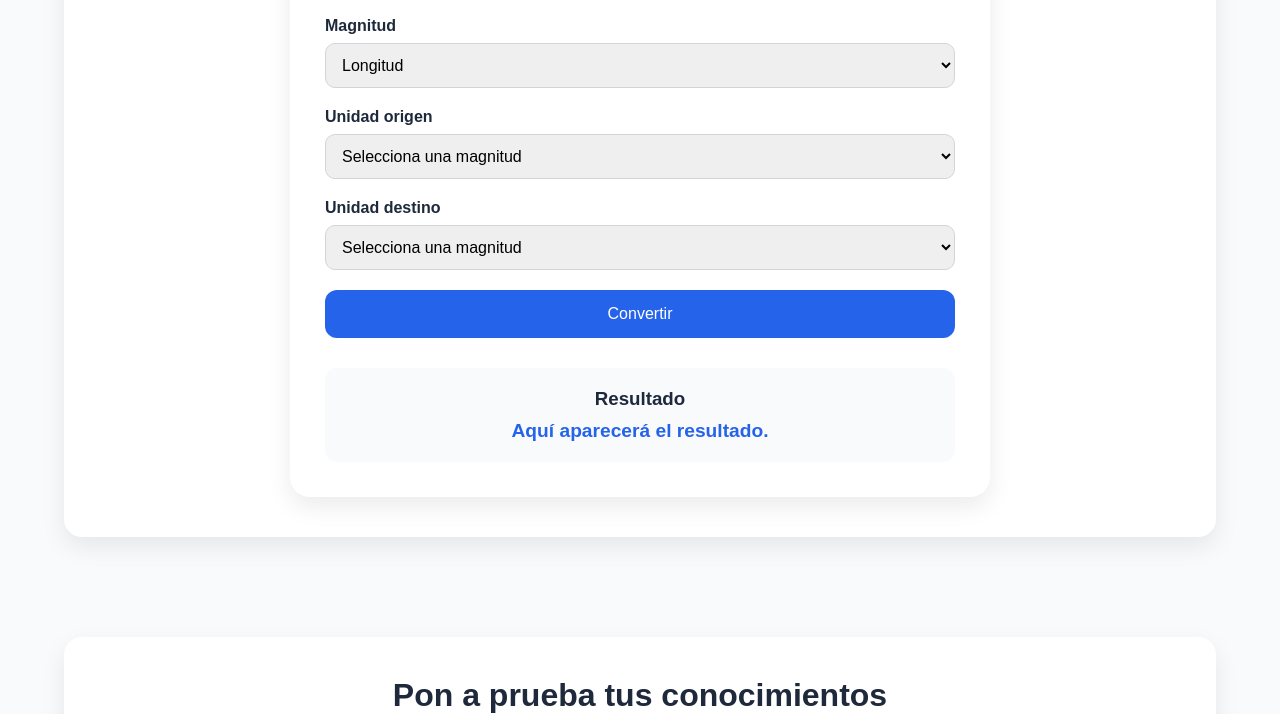
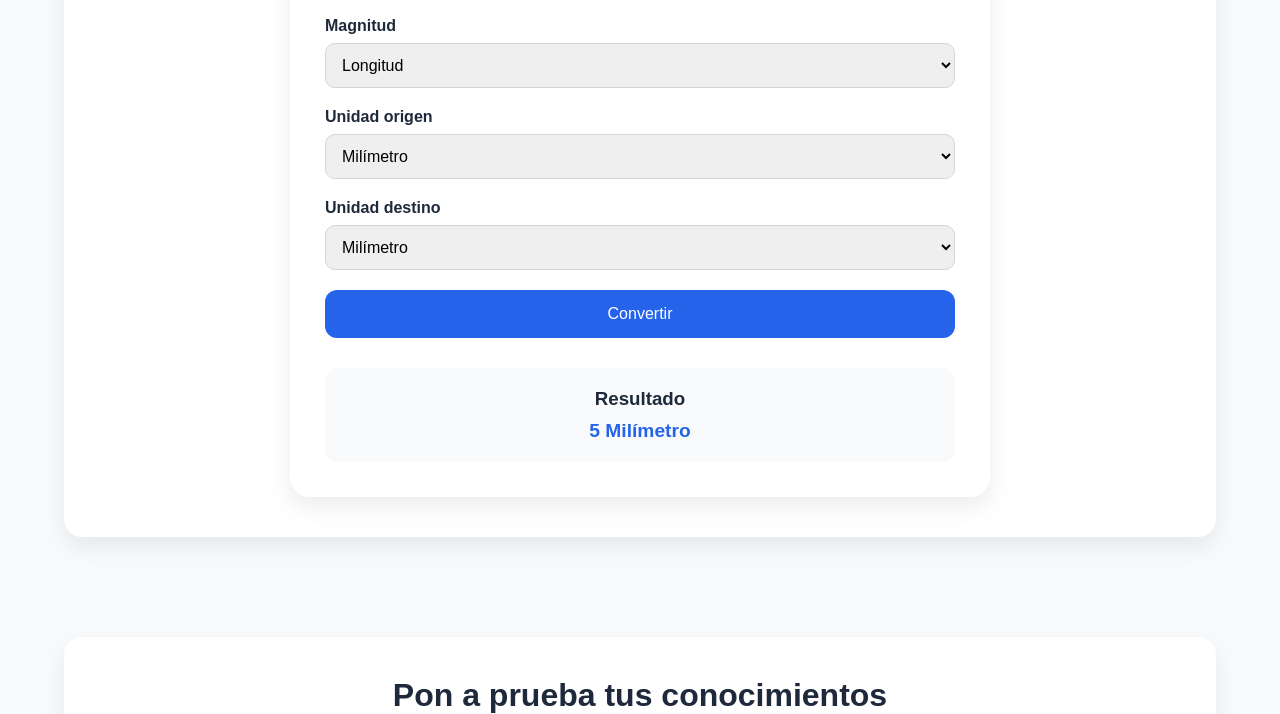
Before and after one commit to andresszzzzzz/Ova, a plain HTML site: page app.html in a window 1280 px wide. Both pictures are taken after typing "5" into the empty fields and a click on the button "Convertir". Shown: the part 1969-2683 px from the top of the page. Drawn offline with Linux system fonts and the light colour scheme.

Commit message:
Agregar carga dinámica de unidades en el conversor

```diff
--- a/app.html
+++ b/app.html
@@ -206,7 +206,7 @@
 
                     <label>Magnitud</label>
 
-            <select id="magnitud">
+                    <select id="magnitud" onchange="cargarUnidades()">
 
                         <option value="longitud">Longitud</option>
                         <option value="masa">Masa</option>
@@ -241,7 +241,7 @@
 
                 </div>
 
-        <button id="btnConvertir">
+                <button id="btnConvertir" onclick="convertir()">
                     Convertir
                 </button>
 
--- a/js.js
+++ b/js.js
@@ -1,38 +1,111 @@
+//============================
+// INFORMACIÓN DE LOS TEMAS
+//============================
+
 function mostrarTema(tipo){
 
     let titulo=document.getElementById("tituloTema");
     let descripcion=document.getElementById("descripcionTema");
 
     if(tipo==="tiempo"){
+        titulo.innerHTML="⏱ Tiempo";
+        descripcion.innerHTML="El tiempo mide la duración de los acontecimientos. Sus unidades más utilizadas son segundos, minutos, horas y días.";
+    }
 
-        titulo.innerHTML="⏱ Tiempo";
+    if(tipo==="longitud"){
+        titulo.innerHTML="📏 Longitud";
+        descripcion.innerHTML="La longitud permite medir distancias. Las unidades más utilizadas son milímetros, centímetros, metros y kilómetros.";
+    }
 
-        descripcion.innerHTML="El tiempo mide la duración de los acontecimientos. Sus unidades más utilizadas son segundos, minutos, horas y días.";
+    if(tipo==="masa"){
+        titulo.innerHTML="⚖ Masa";
+        descripcion.innerHTML="La masa representa la cantidad de materia que posee un cuerpo. Se mide en miligramos, gramos y kilogramos.";
+    }
+
+    if(tipo==="volumen"){
+        titulo.innerHTML="🧪 Volumen";
+        descripcion.innerHTML="El volumen mide el espacio que ocupa un objeto o un líquido. Se expresa principalmente en mililitros y litros.";
+    }
 
 }
 
-    if(tipo==="longitud"){
 
-        titulo.innerHTML="📏 Longitud";
+//============================
+// CONVERSOR
+//============================
 
-        descripcion.innerHTML="La longitud permite medir distancias. Las unidades más utilizadas son milímetros, centímetros, metros y kilómetros.";
+const unidades={
+
+    longitud:["Milímetro","Centímetro","Metro","Kilómetro"],
+
+    masa:["Miligramo","Gramo","Kilogramo"],
+
+    tiempo:["Segundo","Minuto","Hora","Día"],
+
+    volumen:["Mililitro","Litro"]
+
+};
+
+
+function cargarUnidades(){
+
+    let magnitud=document.getElementById("magnitud").value;
+
+    let origen=document.getElementById("origen");
+
+    let destino=document.getElementById("destino");
+
+    origen.innerHTML="";
+    destino.innerHTML="";
+
+    unidades[magnitud].forEach(function(unidad){
+
+        origen.innerHTML+=`<option>${unidad}</option>`;
+
+        destino.innerHTML+=`<option>${unidad}</option>`;
+
+    });
 
 }
 
-    if(tipo==="masa"){
 
-        titulo.innerHTML="⚖ Masa";
+//============================
+// CONVERSIONES
+//============================
 
-        descripcion.innerHTML="La masa representa la cantidad de materia que posee un cuerpo. Se mide en miligramos, gramos y kilogramos.";
+function convertir(){
+
+    let valor=parseFloat(document.getElementById("valor").value);
+
+    let magnitud=document.getElementById("magnitud").value;
+
+    let origen=document.getElementById("origen").value;
+
+    let destino=document.getElementById("destino").value;
+
+    let resultado=document.getElementById("resultado");
+
+    if(isNaN(valor)){
+
+        resultado.innerHTML="Ingrese un valor.";
+
+        return;
 
     }
 
-    if(tipo==="volumen"){
+    if(origen===destino){
 
-        titulo.innerHTML="🧪 Volumen";
+        resultado.innerHTML=valor+" "+destino;
 
-        descripcion.innerHTML="El volumen mide el espacio que ocupa un objeto o un líquido. Se expresa principalmente en mililitros y litros.";
+        return;
 
     }
 
+    resultado.innerHTML="Conversión disponible en el siguiente commit.";
+
 }
+
+
+//CARGA LAS UNIDADES AL INICIAR
+
+cargarUnidades();
```
Lines whose indentation alone changed are shown as unchanged.
